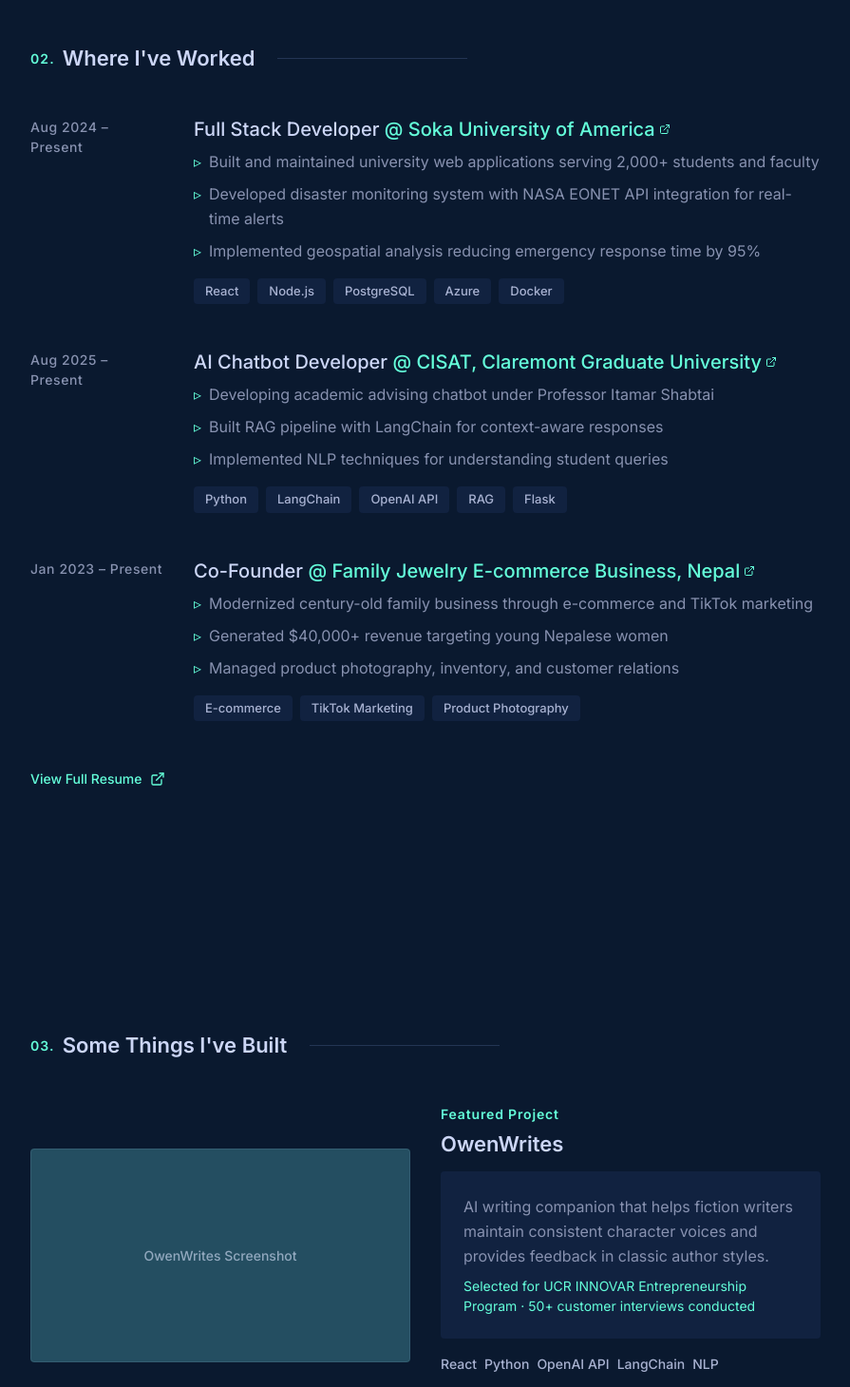
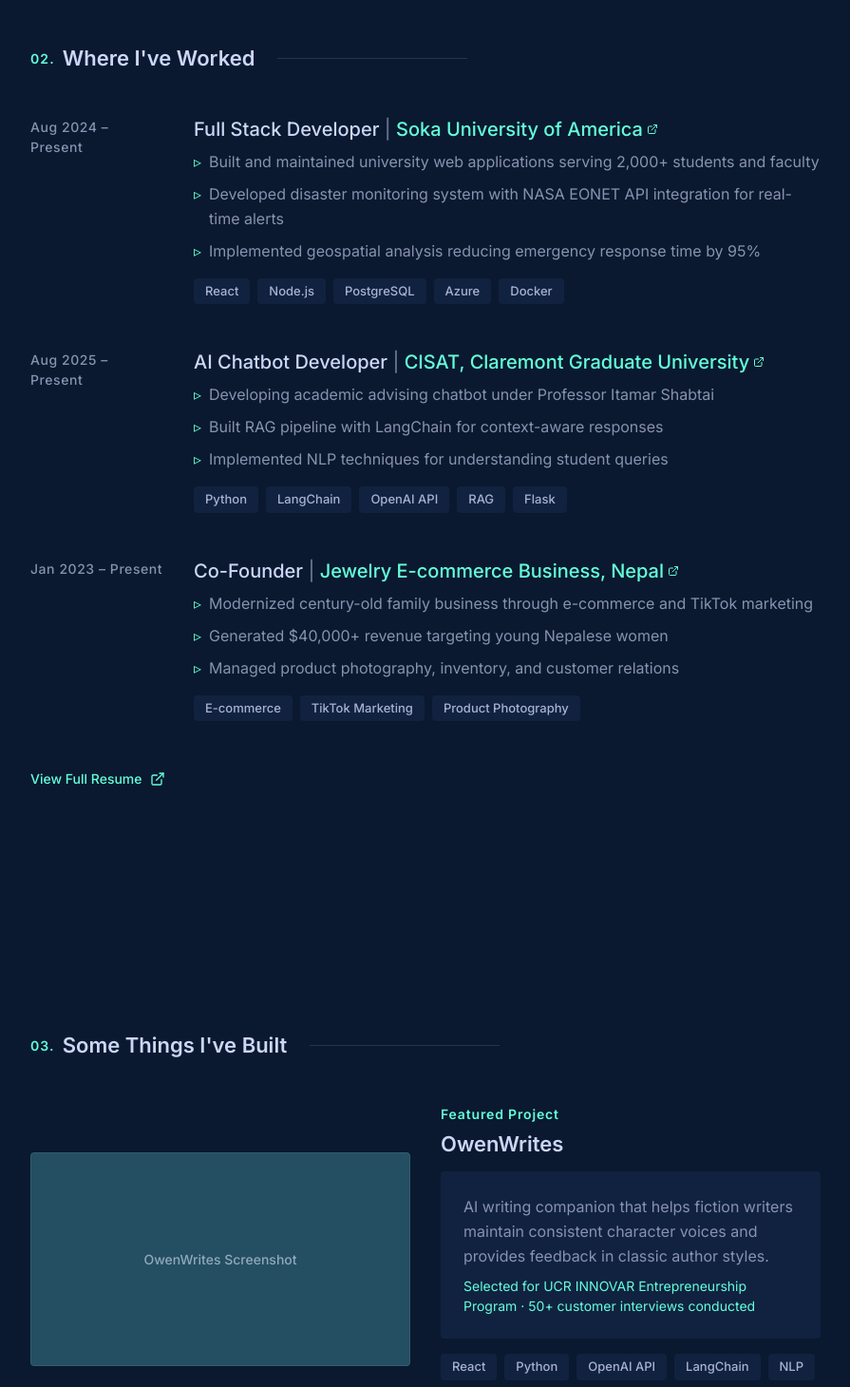
Before and after one commit to Aashisho1o1/aahishsunar, a React (Vite) app in the folder app/: page / in a window 1280 px wide. Shown: the part 1460-2920 px from the top of the page at 95% size, without its empty margins (267-1162 px from the left). Built offline with nearby package versions, Linux system fonts and the light colour scheme.

Commit message:
style: refine experience separators and project tech pill styling

```diff
--- a/app/src/sections/Experience.tsx
+++ b/app/src/sections/Experience.tsx
@@ -32,7 +32,7 @@
     {
       period: 'Jan 2023 – Present',
       role: 'Co-Founder',
-      company: 'Family Jewelry E-commerce Business, Nepal',
+      company: 'Jewelry E-commerce Business, Nepal',
       companyUrl: '#',
       bullets: [
         'Modernized century-old family business through e-commerce and TikTok marketing',
@@ -74,7 +74,7 @@
                 {/* Role & Company */}
                 <h3 className="text-xl font-medium text-slate-lighter mb-2">
                   {exp.role}{' '}
-                  <span className="text-accent">@</span>{' '}
+                  <span className="text-slate/70">|</span>{' '}
                   <a
                     href={exp.companyUrl}
                     target="_blank"
--- a/app/src/sections/Projects.tsx
+++ b/app/src/sections/Projects.tsx
@@ -100,7 +100,7 @@
                 </div>
                 <div className={`flex flex-wrap gap-2 mb-4 ${index % 2 === 1 ? 'lg:justify-end' : ''}`}>
                   {project.tech.map((tech, tIndex) => (
-                    <span key={tIndex} className="text-slate-light text-sm font-medium">
+                    <span key={tIndex} className="tech-pill">
                       {tech}
                     </span>
                   ))}
```
